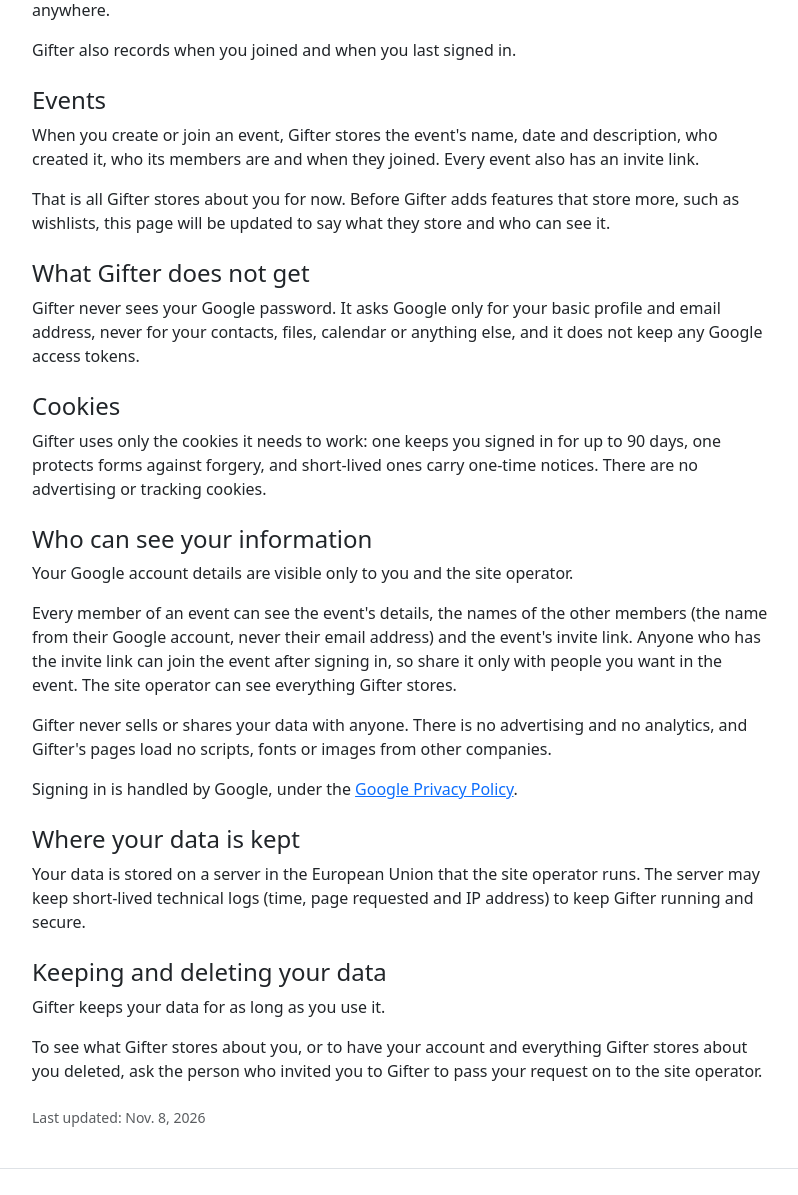
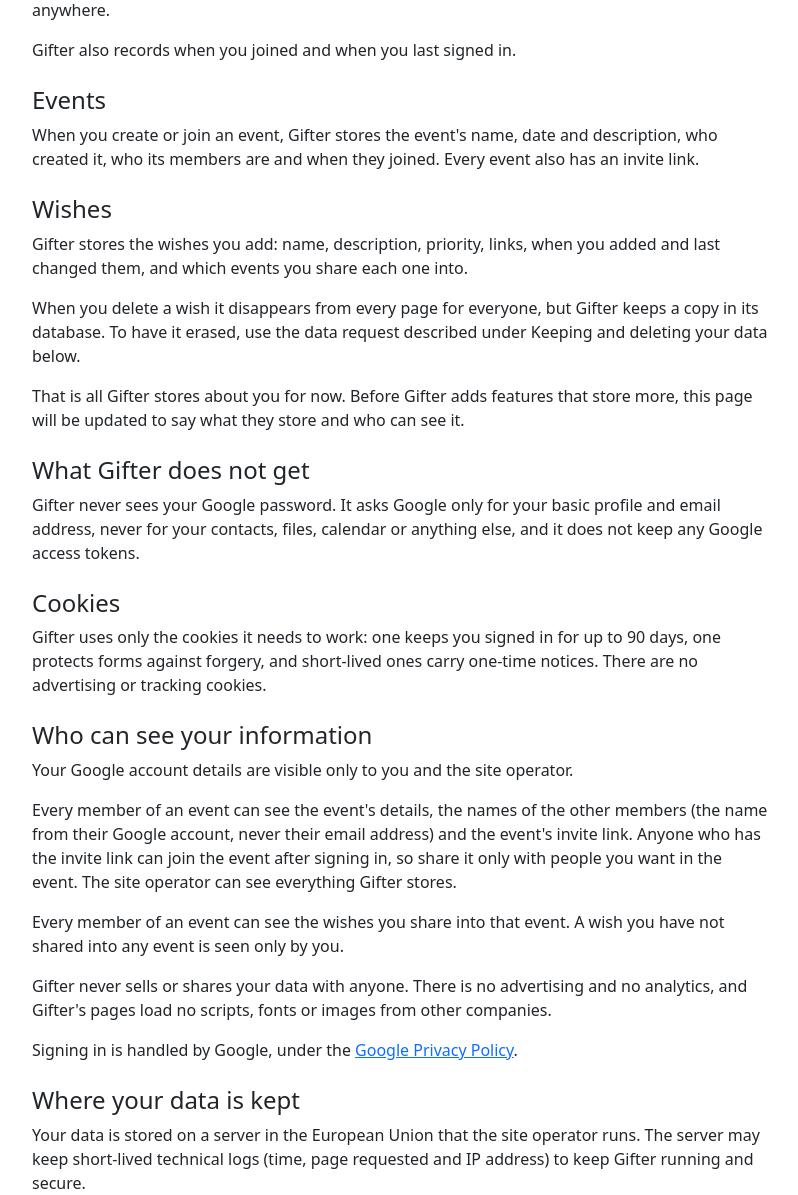
Before and after one commit to ciakval/gifter, a Django app: page /privacy/ in a window 1280 px wide. Shown: the part 341-1536 px from the top of the page, without its empty margins (240-1038 px from the left). Run offline with Django 5.2, Linux system fonts and the light colour scheme; some libraries are stand-ins or nearby versions.

Commit message:
feat(02-02): share all wishes into an event, own wishes section, wishes in privacy policy
- event_share_all (POST only, idempotent, local to one event) and post-join callout
- Event page lists the viewer's own shared wishes in owner view
- Privacy policy covers wishes, sharing and the soft delete; DEPLOYMENT.md and review ledger updated
- PRIVACY_POLICY_UPDATED stays 2026-11-08, the execution date

Co-Authored-By: Claude Sonnet 5.5 <noreply@anthropic.com>

```diff
--- a/gifter/templates/gifter/privacy.html
+++ b/gifter/templates/gifter/privacy.html
@@ -12,7 +12,10 @@
       <p>{% translate "Gifter also records when you joined and when you last signed in." %}</p>
       <h2 class="h4 mt-4">{% translate "Events" %}</h2>
       <p>{% translate "When you create or join an event, Gifter stores the event's name, date and description, who created it, who its members are and when they joined. Every event also has an invite link." %}</p>
-      <p>{% translate "That is all Gifter stores about you for now. Before Gifter adds features that store more, such as wishlists, this page will be updated to say what they store and who can see it." %}</p>
+      <h2 class="h4 mt-4">{% translate "Wishes" %}</h2>
+      <p>{% translate "Gifter stores the wishes you add: name, description, priority, links, when you added and last changed them, and which events you share each one into." %}</p>
+      <p>{% translate "When you delete a wish it disappears from every page for everyone, but Gifter keeps a copy in its database. To have it erased, use the data request described under Keeping and deleting your data below." %}</p>
+      <p>{% translate "That is all Gifter stores about you for now. Before Gifter adds features that store more, this page will be updated to say what they store and who can see it." %}</p>
 
       <h2 class="h4 mt-4">{% translate "What Gifter does not get" %}</h2>
       <p>{% translate "Gifter never sees your Google password. It asks Google only for your basic profile and email address, never for your contacts, files, calendar or anything else, and it does not keep any Google access tokens." %}</p>
@@ -23,6 +26,7 @@
       <h2 class="h4 mt-4">{% translate "Who can see your information" %}</h2>
       <p>{% translate "Your Google account details are visible only to you and the site operator." %}</p>
       <p>{% translate "Every member of an event can see the event's details, the names of the other members (the name from their Google account, never their email address) and the event's invite link. Anyone who has the invite link can join the event after signing in, so share it only with people you want in the event. The site operator can see everything Gifter stores." %}</p>
+      <p>{% translate "Every member of an event can see the wishes you share into that event. A wish you have not shared into any event is seen only by you." %}</p>
       <p>{% translate "Gifter never sells or shares your data with anyone. There is no advertising and no analytics, and Gifter's pages load no scripts, fonts or images from other companies." %}</p>
       <p>{% blocktranslate trimmed %}Signing in is handled by Google, under the <a href="https://policies.google.com/privacy" rel="noopener noreferrer">Google Privacy Policy</a>.{% endblocktranslate %}</p>
 
--- a/gifter/urls.py
+++ b/gifter/urls.py
@@ -7,6 +7,7 @@ urlpatterns = [
     path("events/", views.home, name="home"),
     path("events/new/", views.event_create, name="event_create"),
     path("events/<int:pk>/", views.event_detail, name="event_detail"),
+    path("events/<int:pk>/share-all/", views.event_share_all, name="event_share_all"),
     path("wishes/", views.wishlist, name="wishlist"),
     path("wishes/new/", views.wish_create, name="wish_create"),
     path("wishes/<int:pk>/edit/", views.wish_edit, name="wish_edit"),
--- a/gifter/views.py
+++ b/gifter/views.py
@@ -12,6 +12,8 @@ from django.shortcuts import get_object_or_404, redirect, render
 from django.urls import reverse
 from django.utils.http import url_has_allowed_host_and_scheme
 from django.utils.translation import gettext as _
+from django.utils.translation import ngettext
+from django.views.decorators.http import require_POST
 
 from .forms import EventForm, WishForm
 from .inapp import is_in_app_browser
@@ -127,6 +129,10 @@ def event_detail(request, pk):
         for membership in memberships
         if membership.user_id != request.user.pk
     ]
+    # Owner view: the viewer's own shared wishes, in plain owner markup (no claim information).
+    own_wishes = request.user.wishes.filter(events=event, status=Wish.Status.ACTIVE).order_by(
+        "priority", "-created_at", "-pk"
+    )
     return render(
         request,
         "gifter/event_detail.html",
@@ -135,8 +141,33 @@ def event_detail(request, pk):
             "memberships": memberships,
             "invite_url": invite_url,
             "member_cards": member_cards,
+            "own_wishes": own_wishes,
+            "joined": request.GET.get("joined") == "1",
+            "has_active_wishes": request.user.wishes.filter(status=Wish.Status.ACTIVE).exists(),
         },
     )
+
+
+@require_POST
+def event_share_all(request, pk):
+    event = _member_event_or_404(request.user, pk)
+    wishes = list(request.user.wishes.filter(status=Wish.Status.ACTIVE))
+    if not wishes:
+        messages.info(request, _("You have no wishes to share yet."))
+    else:
+        # Idempotent: the through table is unique per wish and event. Touches only this event.
+        event.wishes.add(*wishes)
+        count = len(wishes)
+        messages.success(
+            request,
+            ngettext(
+                "%(count)d wish is shared here now.",
+                "%(count)d wishes are shared here now.",
+                count,
+            )
+            % {"count": count},
+        )
+    return redirect("event_detail", pk=event.pk)
 
 
 def wishlist(request):
```
Also changed, not shown: DEPLOYMENT.md (+4 -5 lines), gifter/templates/gifter/event_detail.html (+27 -0 lines), .planning/phases/01-google-sign-in-live/01-REVIEW-DISPOSITION.md.
